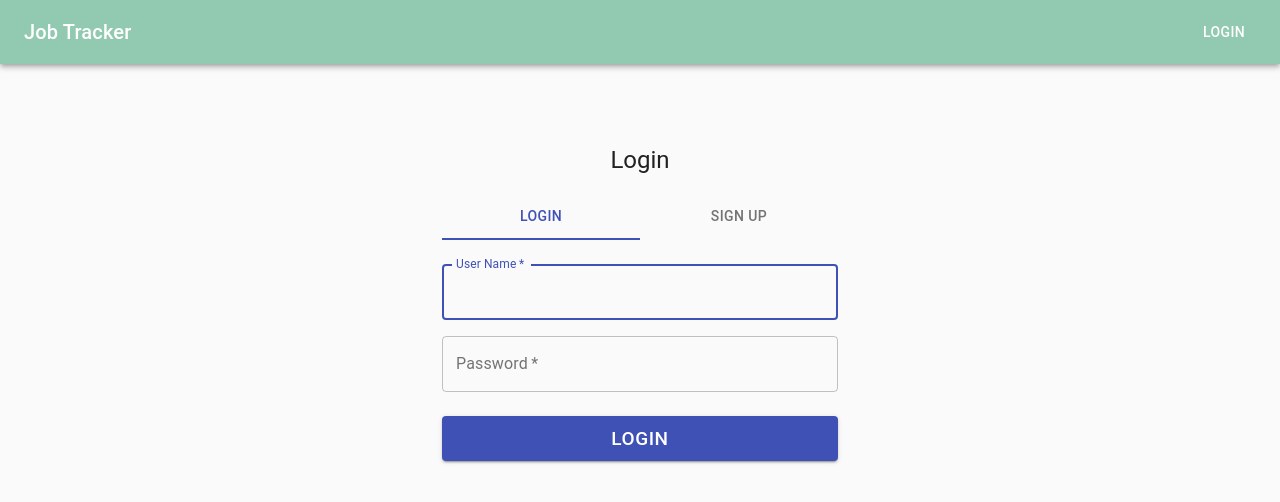
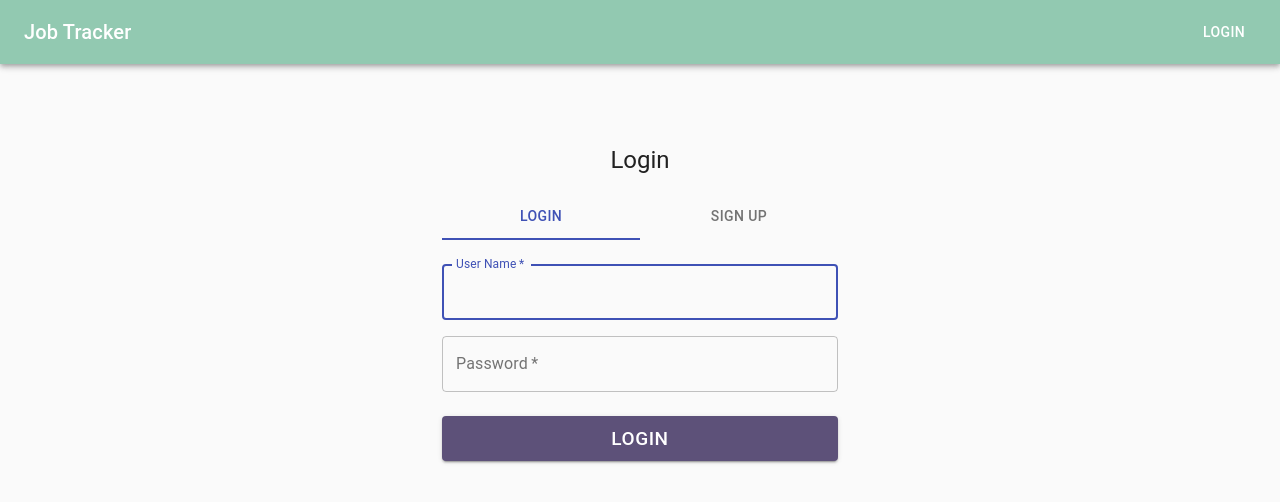
Before and after one commit to BCIT-SSD-2020-21/passion-project-gokay-abay, a React (Create React App) app in the folder frontend/: page / in a window 1280 px wide. Shown: the top 502 px of the page. Built offline with nearby package versions, Linux system fonts and the light colour scheme.

Commit message:
refactor

```diff
--- a/frontend/src/components/Login/Login.jsx
+++ b/frontend/src/components/Login/Login.jsx
@@ -26,6 +26,8 @@ const useStyles = makeStyles((theme) => ({
   submit: {
     margin: theme.spacing(3, 0, 0),
     fontSize: 19,
+    backgroundColor: "#5D5179",
+    color: "white",
   },
   social: {
     margin: 50,
@@ -149,7 +151,6 @@ const Login = ({ onSubmit, error }) => {
             type="submit"
             fullWidth
             variant="contained"
-            color="primary"
             className={classes.submit}
           >
             {tabValue === 1 ? "Sign Up" : "Login"}
```
